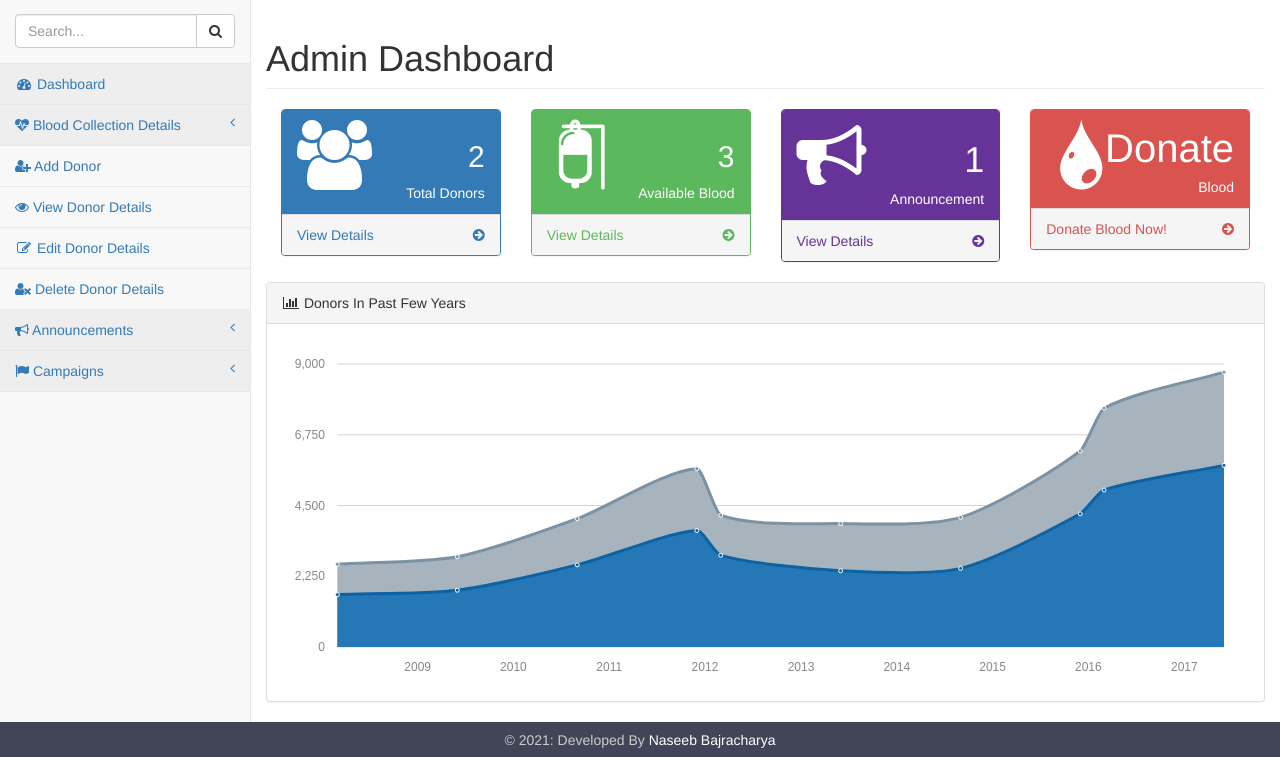
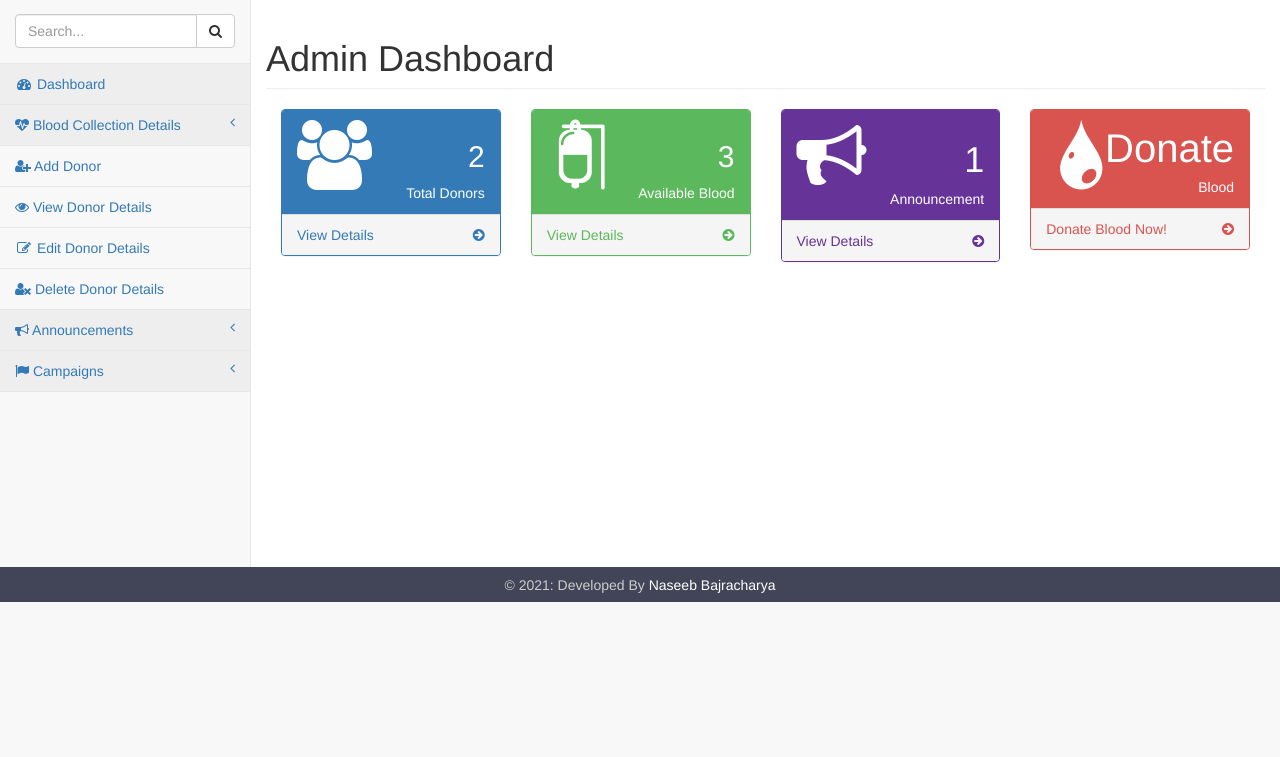
Before and after one commit to naseebbajracharya/bloodbanksystemphp, a PHP site: page /pages/index.php in a window 1280 px wide. Shown: the part 52-809 px from the top of the page. After the commit the page ends 654 px from the top, so only its background shows below. Run offline with PHP 8.4, Linux system fonts and the light colour scheme; data comes from the database, SQL or seed files in the repository.

Commit message:
changes in admin dashboard; chart removed

```diff
--- a/pages/index.php
+++ b/pages/index.php
@@ -278,17 +278,7 @@
             <div class="row">
 
                 <div class=".col-lg-12">
-                    <div class="panel panel-default">
-                        <div class="panel-heading">
-                            <i class="fa fa-bar-chart-o fa-fw"></i> Donors In Past Few Years
 
-                        </div>
-                        <!-- /.panel-heading -->
-                        <div class="panel-body">
-                            <div id="morris-area-chart"></div>
-                        </div>
-                        <!-- /.panel-body -->
-                    </div>
                     <!-- /.panel -->
 
                     <!-- /.panel -->
```
